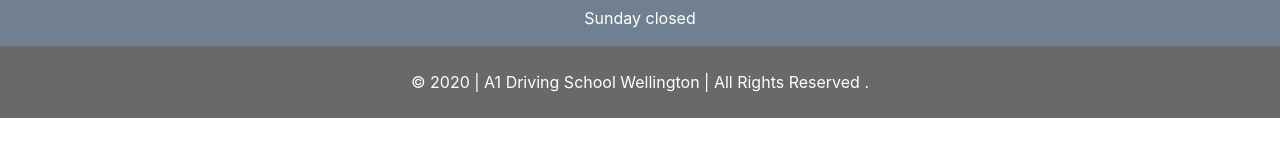
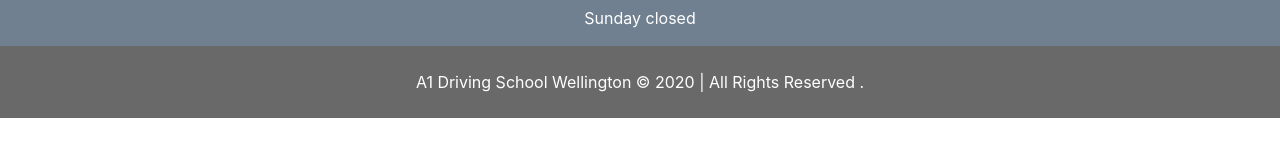
Before and after one commit to Muchengeti/A1-Driving, a React (Create React App) app: page /contact in a window 1280 px wide. Shown: the part 422-578 px from the top of the page. Built offline with nearby package versions, Linux system fonts and the light colour scheme.

Commit message:
footer formatting

```diff
--- a/src/components/Footer.js
+++ b/src/components/Footer.js
@@ -44,7 +44,7 @@
             </Container>
             <div style={{backgroundColor:"dimgray"}}>
                 <br/>
-                <p style={{margin:0}}>© 2020 | A1 Driving School Wellington | All Rights Reserved .</p>
+                <p style={{margin:0}}>A1 Driving School Wellington © 2020 | All Rights Reserved .</p>
                 <br/>
             </div>
         </div>
```
